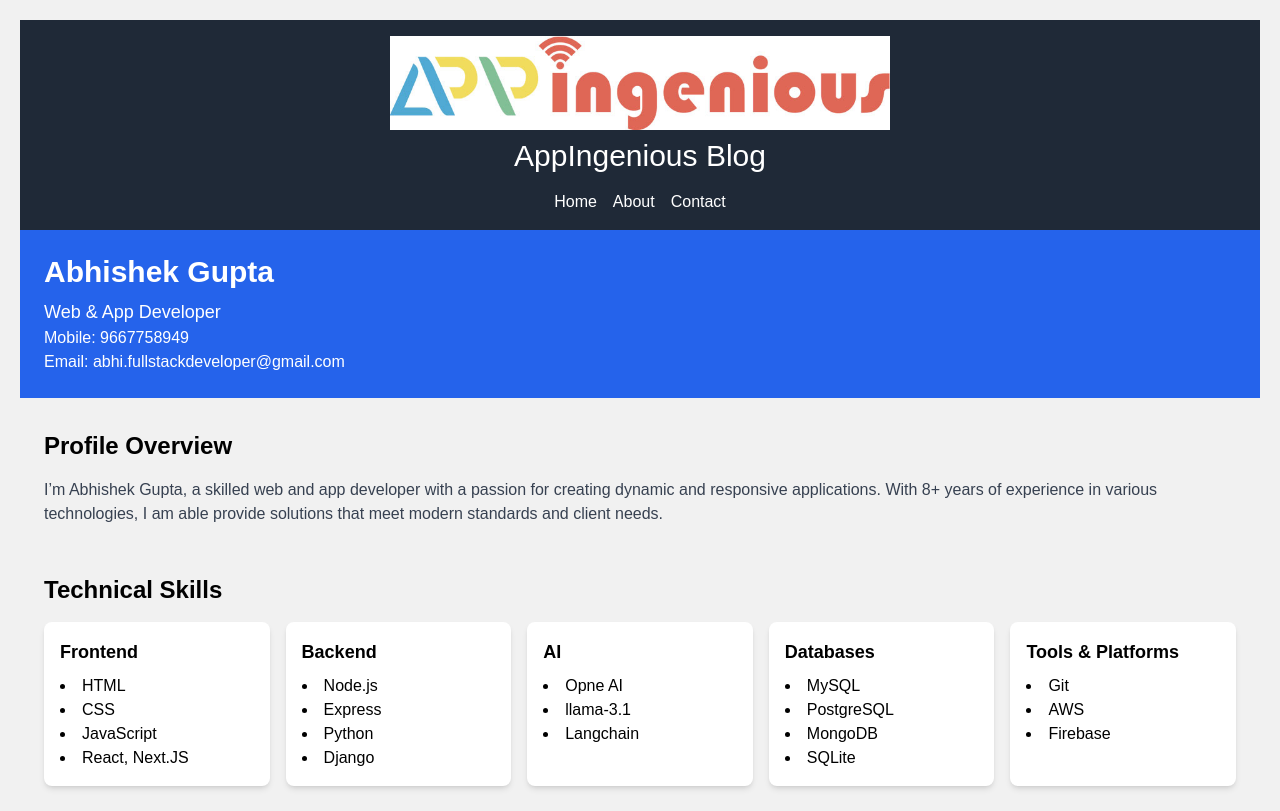
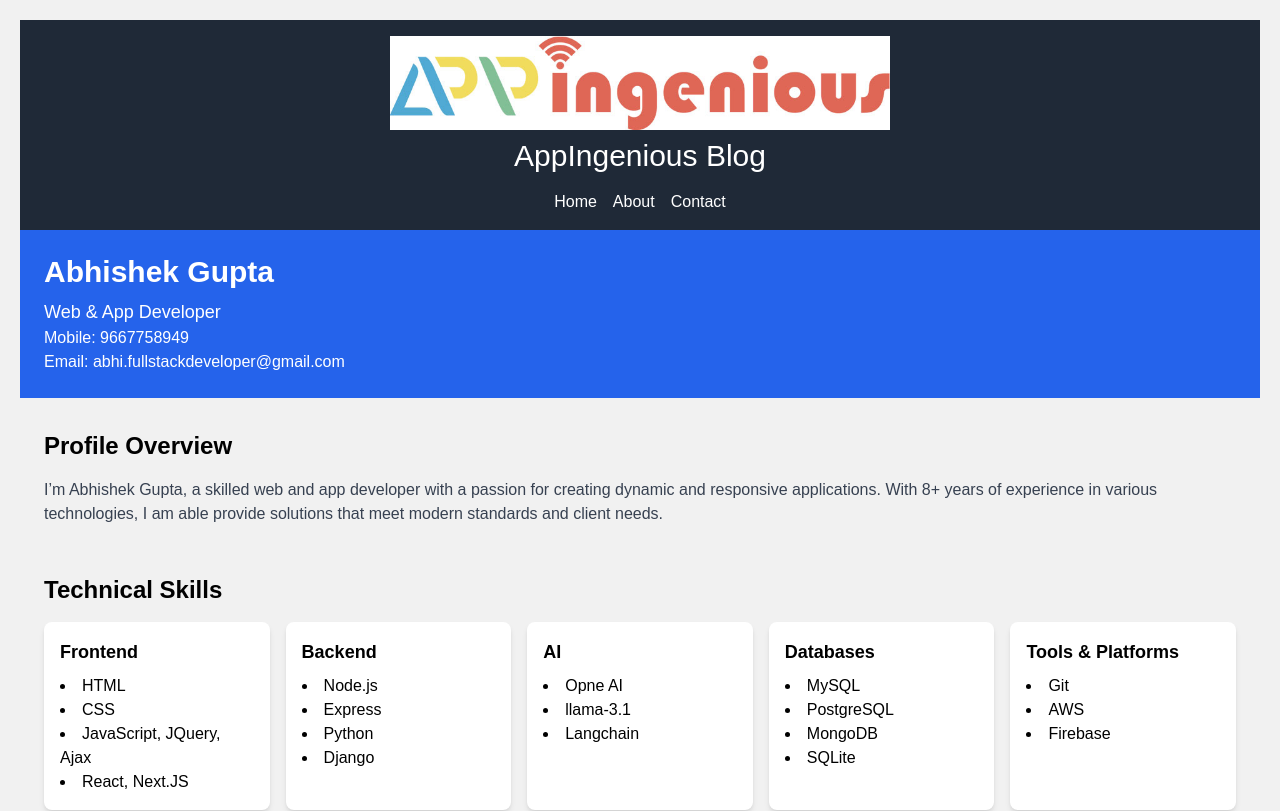
Before and after one commit to abhishek18feb/jmdsoft-block, a Next.js app: page /about in a window 1280 px wide. Shown: the top 811 px of the page. Built offline with nearby package versions, Linux system fonts and the light colour scheme.

Commit message:
Updated the frontend skills
Updated the frontend skills

```diff
--- a/src/app/about/page.tsx
+++ b/src/app/about/page.tsx
@@ -29,7 +29,7 @@ export default function Home() {
                 <ul className="list-disc list-inside">
                   <li>HTML</li>
                   <li>CSS</li>
-                  <li>JavaScript</li>
+                  <li>JavaScript, JQuery, Ajax</li>
                   <li>React, Next.JS</li>
                 </ul>
               </div>
```
